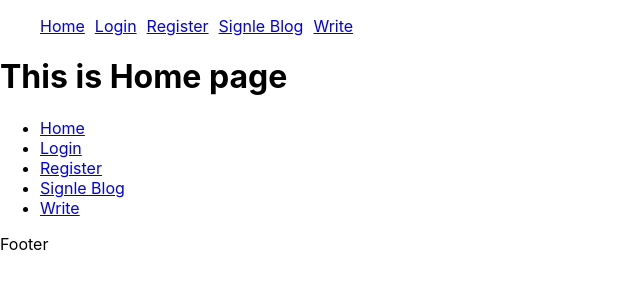
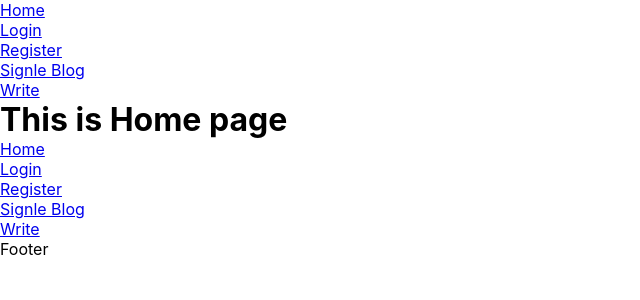
Before and after one commit to Owhab/dev-blog, a React (Create React App) app in the folder frontend/: page / in a window 1280 px wide. Shown: the top 300 px of the page, without its empty margins (0-640 px from the left). Built offline with nearby package versions, Linux system fonts and the light colour scheme.

Commit message:
added basic routing and layout setup

```diff
--- a/frontend/package.json
+++ b/frontend/package.json
@@ -10,6 +10,7 @@
     "react-dom": "^18.2.0",
     "react-router-dom": "^6.22.3",
     "react-scripts": "5.0.1",
+    "sass": "^1.72.0",
     "web-vitals": "^2.1.4"
   },
   "scripts": {
--- a/frontend/src/App.js
+++ b/frontend/src/App.js
@@ -14,6 +14,7 @@ import Single from "./pages/Single";
 import Write from "./pages/Write";
 import Navbar from "./components/Navbar";
 import Footer from "./components/Footer";
+import "./style.scss";
 
 const router = createBrowserRouter([
   {
@@ -33,7 +34,7 @@ const router = createBrowserRouter([
         element: <Login />,
       },
       {
-        path: "single",
+        path: "post/:id",
         element: <Single />,
       },
       {
@@ -46,8 +47,10 @@ const router = createBrowserRouter([
 
 function App() {
   return (
-    <div className="App">
-      <RouterProvider router={router} />
+    <div className="app">
+      <div className="container">
+        <RouterProvider router={router} />
+      </div>
     </div>
   );
 }
--- a/frontend/src/components/Navbar.js
+++ b/frontend/src/components/Navbar.js
@@ -4,7 +4,7 @@ import { Link } from "react-router-dom";
 const Navbar = () => {
   return (
     <div>
-      <ul style={{ display: "flex", gap: "10px", listStyle: "none" }}>
+      <ul>
         <li>
           <Link to="/">Home</Link>
         </li>
@@ -15,7 +15,7 @@ const Navbar = () => {
           <Link to="register">Register</Link>
         </li>
         <li>
-          <Link to="single">Signle Blog</Link>
+          <Link to="post/343">Signle Blog</Link>
         </li>
         <li>
           <Link to="write">Write</Link>
--- /dev/null
+++ b/frontend/src/style.scss
@@ -0,0 +1,14 @@
+body {
+  width: 100%;
+  height: 100%;
+  box-sizing: border-box;
+}
+* {
+  margin: 0;
+  padding: 0;
+}
+
+.app {
+  .container {
+  }
+}
```
Also changed, not shown: 1 other file (tests, documents, lock files or other folders).
